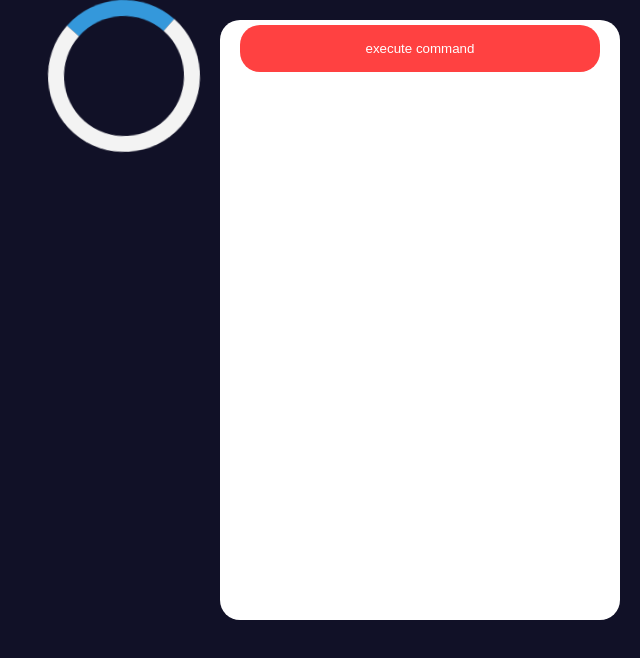
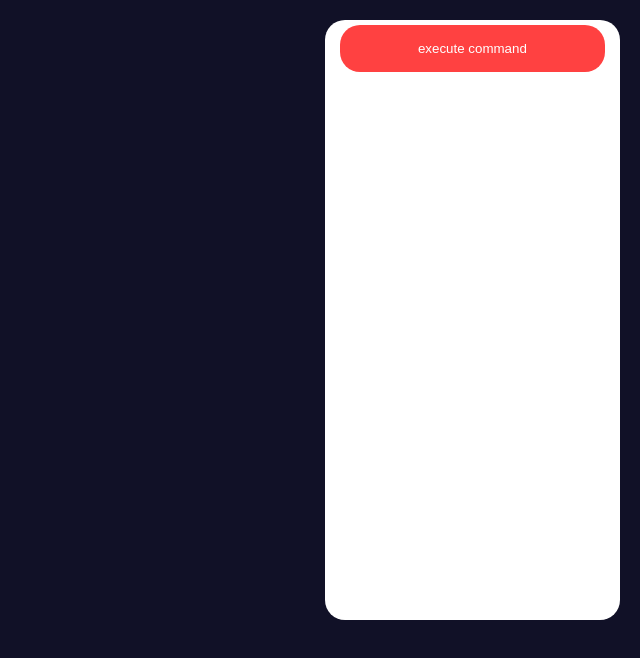
Before and after one commit to Mspeaker72/turbo-repo-starter-mono, a Next.js app in the folder apps/web/: page / in a window 1280 px wide. Shown: the top 658 px of the page, without its empty margins (640-1280 px from the left). Built offline with nearby package versions, Linux system fonts and the light colour scheme.

Commit message:
spinner location update

```diff
--- a/apps/web/app/page.tsx
+++ b/apps/web/app/page.tsx
@@ -29,8 +29,8 @@ export default function Home() {
     <>
 
 
-    <div style={{}}>
-      {!isLoading && <LoadingSpinner/>}
+    <div style={{ width: '100%',display:'flex',flexDirection:'column',alignItems: 'center',justifyContent: 'center'}}>
+      {isLoading && <LoadingSpinner/>}
     </div>
 
 
--- a/packages/ui/src/spinner.tsx
+++ b/packages/ui/src/spinner.tsx
@@ -11,8 +11,8 @@ const Spinner = styled.div`
   border: 16px solid #f3f3f3; /* Light grey */
   border-top: 16px solid #3498db; /* Blue */
   border-radius: 50%;
-  width: 120px;
-  height: 120px;
+  width: 250px;
+  height: 250px;
   animation: ${spin} 2s linear infinite;
 `;
 
```
